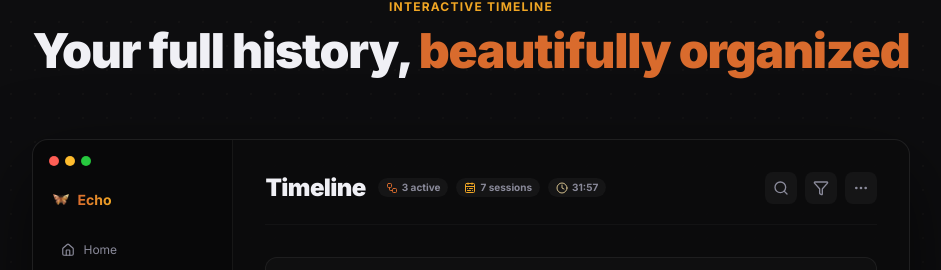
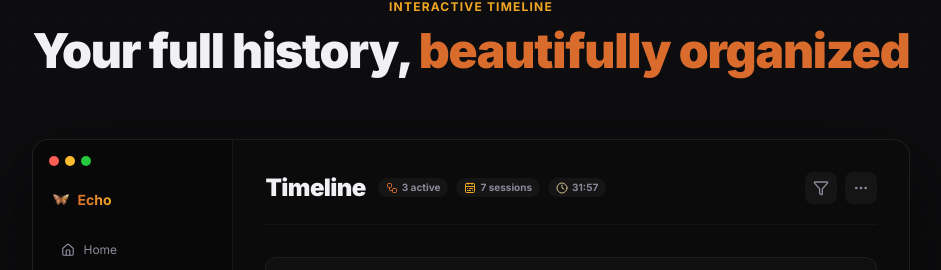
Before and after one commit to deepak-s-git/Echo-Web, a Next.js app: page / in a window 1280 px wide. Shown: the part 4430-4700 px from the top of the page, without its empty margins (169-1110 px from the left). Built offline with nearby package versions, Linux system fonts and the light colour scheme.

Commit message:
style(TimelineShowcase): remove Search icon from actions

```diff
--- a/src/components/TimelineShowcase.tsx
+++ b/src/components/TimelineShowcase.tsx
@@ -182,9 +182,6 @@ export default function TimelineShowcase() {
             {/* Filter and Search Actions */}
             <div className="flex gap-2 self-end sm:self-auto">
               <div className="w-8 h-8 rounded-lg bg-white/4 flex items-center justify-center text-text-secondary hover:text-foreground cursor-pointer transition-colors">
-                <Search className="w-4 h-4" />
-              </div>
-              <div className="w-8 h-8 rounded-lg bg-white/4 flex items-center justify-center text-text-secondary hover:text-foreground cursor-pointer transition-colors">
                 <Filter className="w-4 h-4" />
               </div>
               <div className="w-8 h-8 rounded-lg bg-white/4 flex items-center justify-center text-text-secondary hover:text-foreground cursor-pointer transition-colors">
```
